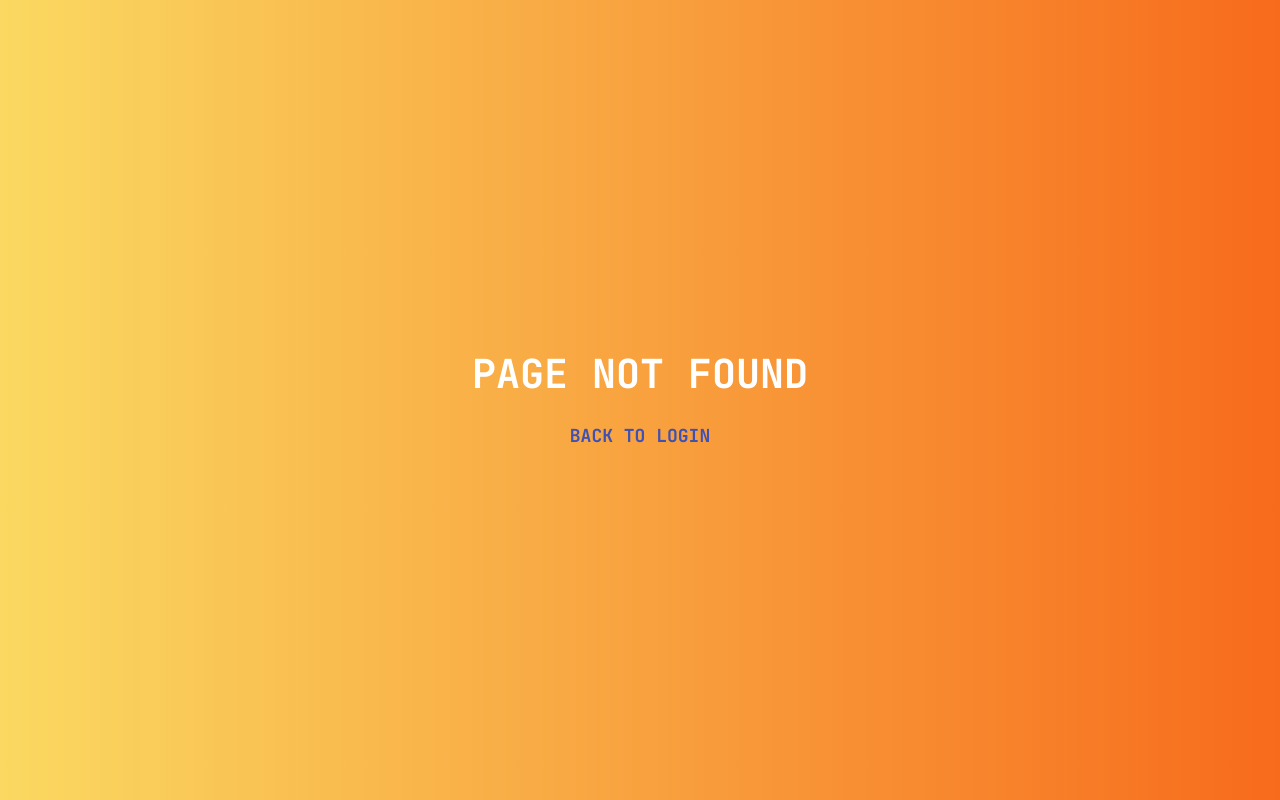
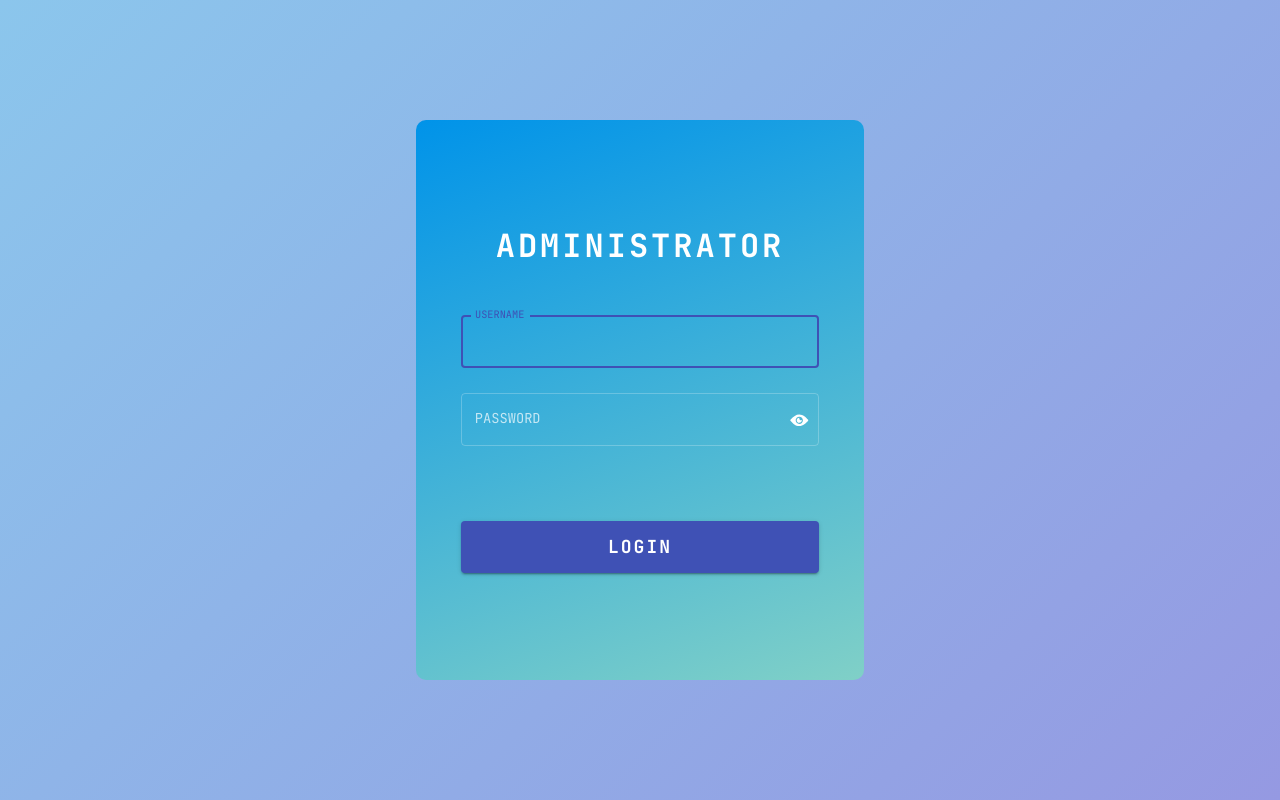
Before and after one commit to PDT-BIN/FRONTEND_CTK, a React (Vite) app: page /login in a window 1280 px wide. Before the commit this address had no page. Built offline with nearby package versions, Linux system fonts and the light colour scheme.

Commit message:
PAGE LOGIN

```diff
--- a/src/App.jsx
+++ b/src/App.jsx
@@ -3,18 +3,25 @@ import { ColorModeContext, useMode } from "./theme";
 import { Routes, Route, useLocation } from "react-router-dom";
 import { URL_TO_TAB } from "./constants";
 import NotFound from "./components/NotFound";
+import Login from "./pages/auth/Login";
+import Notification, { controlNotify } from "./components/Notification";
 
 function App() {
 	const [theme, colorMode] = useMode();
 	const location = useLocation();
 
+	function notify(message, severity) {
+		controlNotify({ open: true, message, severity });
+	}
+
 	return (
-		<ColorModeContext.Provider value={{ colorMode }}>
+		<ColorModeContext.Provider value={{ colorMode, notify }}>
 			<ThemeProvider theme={theme}>
 				<CssBaseline />
 
 				{!Boolean(URL_TO_TAB[location.pathname]) ? (
 					<Routes>
+						<Route path="/login" element={<Login />} />
 						<Route path="*" element={<NotFound />} />
 					</Routes>
 				) : (
@@ -24,6 +31,8 @@ function App() {
 						</main>
 					</div>
 				)}
+
+				<Notification />
 			</ThemeProvider>
 		</ColorModeContext.Provider>
 	);
--- /dev/null
+++ b/src/components/Notification.jsx
@@ -0,0 +1,43 @@
+import { useState } from "react";
+import { Alert, Snackbar } from "@mui/material";
+
+export let controlNotify;
+
+export default function Notification() {
+	const EMPTY_NOTICE = {
+		open: false,
+		message: "",
+		severity: "",
+	};
+	const [props, setProps] = useState(EMPTY_NOTICE);
+	const closeDialog = () => setProps(EMPTY_NOTICE);
+	controlNotify = setProps;
+
+	return (
+		<Snackbar
+			open={props.open}
+			onClose={closeDialog}
+			autoHideDuration={3000}
+			sx={{
+				position: "absolute !important",
+				left: "auto !important",
+				top: "25px !important",
+				right: "25px !important",
+				bottom: "auto !important",
+			}}
+		>
+			<Alert
+				severity={props.severity}
+				onClose={closeDialog}
+				sx={{
+					minWidth: "350px",
+					position: "relative",
+					fontStyle: "italic",
+					backgroundColor: "background.paper",
+				}}
+			>
+				{props.message}
+			</Alert>
+		</Snackbar>
+	);
+}
--- /dev/null
+++ b/src/components/customs/Button.jsx
@@ -0,0 +1,10 @@
+import { Button as MButton } from "@mui/material";
+
+export default function Button({ style, label, hiddenInput, ...rest }) {
+	return (
+		<MButton type="button" variant="text" sx={style} {...rest}>
+			{label}
+			{hiddenInput}
+		</MButton>
+	);
+}
--- /dev/null
+++ b/src/components/customs/PasswordField.jsx
@@ -0,0 +1,37 @@
+import { useState } from "react";
+import { IoIosEye, IoIosEyeOff } from "react-icons/io";
+import { IconButton, InputAdornment } from "@mui/material";
+import TextField from "./TextField";
+
+const PasswordField = (props) => {
+	const [showPassword, setShowPassword] = useState(false);
+
+	return (
+		<TextField
+			name={props.name}
+			label={props.label}
+			type={showPassword ? "text" : "password"}
+			value={props.value}
+			onBlur={props.handleBlur}
+			onChange={props.handleChange}
+			error={props.error}
+			helperText={props.helperText}
+			color={props.color}
+			style={props.style}
+			InputProps={{
+				endAdornment: (
+					<InputAdornment position="end">
+						<IconButton
+							onClick={() => setShowPassword(!showPassword)}
+							edge="end"
+						>
+							{showPassword ? <IoIosEyeOff /> : <IoIosEye />}
+						</IconButton>
+					</InputAdornment>
+				),
+			}}
+		/>
+	);
+};
+
+export default PasswordField;
--- /dev/null
+++ b/src/components/customs/TextField.jsx
@@ -0,0 +1,5 @@
+import { TextField as MTextFied } from "@mui/material";
+
+export default function TextField({ style, ...rest }) {
+	return <MTextFied variant="outlined" sx={style} {...rest} />;
+}
--- /dev/null
+++ b/src/pages/auth/Login.jsx
@@ -0,0 +1,156 @@
+import { Box, Typography } from "@mui/material";
+import Button from "../../components/customs/Button";
+import TextField from "../../components/customs/TextField";
+import PasswordField from "../../components/customs/PasswordField";
+import * as yup from "yup";
+import { Formik } from "formik";
+import AxiosInstance from "../../api/api";
+import { useNavigate } from "react-router-dom";
+import { ACCESS_TOKEN } from "../../api/constants";
+import { useContext } from "react";
+import { ColorModeContext } from "../../theme";
+
+const initialValues = { username: "", password: "" };
+
+const validationSchema = yup.object({
+	username: yup.string().required("Username is required!"),
+	password: yup.string().required("Password is required!"),
+});
+
+export default function Login() {
+	const { notify } = useContext(ColorModeContext);
+	const navigate = useNavigate();
+
+	// CALL API LOGIN.
+	const handleFormSubmit = async (values, { setSubmitting }) => {
+		try {
+			const response = await AxiosInstance.post("auth/login/", values);
+			const data = response.data;
+
+			localStorage.setItem(ACCESS_TOKEN, data.data);
+			notify(data.message, "success");
+			navigate("/");
+		} catch (error) {
+			notify(error?.response?.message || error.message, "error");
+		} finally {
+			setSubmitting(false);
+		}
+	};
+
+	return (
+		<Box
+			sx={{
+				width: "100%",
+				height: "100%",
+				display: "flex",
+				justifyContent: "center",
+				alignItems: "center",
+				backgroundColor: "#8BC6EC",
+				backgroundImage:
+					"linear-gradient(135deg, #8BC6EC 0%, #9599E2 100%)",
+			}}
+		>
+			<Box
+				sx={{
+					width: "35%",
+					height: "70%",
+					display: "flex",
+					flexDirection: "column",
+					justifyContent: "center",
+					alignItems: "center",
+					gap: "50px",
+					borderRadius: "10px",
+					backgroundColor: "#0093E9",
+					backgroundImage:
+						"linear-gradient(160deg, #0093E9 0%, #80D0C7 100%)",
+				}}
+			>
+				<Typography variant="h2" fontWeight="bold" letterSpacing={3}>
+					ADMINISTRATOR
+				</Typography>
+				<Formik
+					initialValues={initialValues}
+					validationSchema={validationSchema}
+					onSubmit={handleFormSubmit}
+				>
+					{({
+						values,
+						errors,
+						touched,
+						submitCount,
+						isSubmitting,
+						handleBlur,
+						handleChange,
+						handleSubmit,
+					}) => (
+						<form
+							onSubmit={handleSubmit}
+							style={{
+								width: "80%",
+								display: "flex",
+								flexDirection: "column",
+								justifyContent: "center",
+								alignItems: "center",
+								gap: "25px",
+							}}
+						>
+							<TextField
+								name="username"
+								label="USERNAME"
+								style={{ width: "100%" }}
+								value={values.username}
+								onBlur={handleBlur}
+								onChange={handleChange}
+								error={
+									Boolean(submitCount > 0) &&
+									Boolean(touched.username) &&
+									Boolean(errors.username)
+								}
+								helperText={
+									Boolean(submitCount > 0) &&
+									touched.username &&
+									errors.username
+								}
+								autoFocus
+							/>
+							<PasswordField
+								name="password"
+								label="PASSWORD"
+								style={{ width: "100%" }}
+								value={values.password}
+								handleBlur={handleBlur}
+								handleChange={handleChange}
+								error={
+									Boolean(submitCount > 0) &&
+									Boolean(touched.password) &&
+									Boolean(errors.password)
+								}
+								helperText={
+									Boolean(submitCount > 0) &&
+									touched.password &&
+									errors.password
+								}
+							/>
+
+							<Button
+								label="LOGIN"
+								variant="contained"
+								type="submit"
+								disabled={isSubmitting}
+								style={{
+									marginTop: "50px",
+									width: "100%",
+									padding: "10px",
+									color: "white",
+									fontWeight: "bold",
+									fontSize: "large",
+									letterSpacing: 2,
+								}}
+							/>
+						</form>
+					)}
+				</Formik>
+			</Box>
+		</Box>
+	);
+}
```
